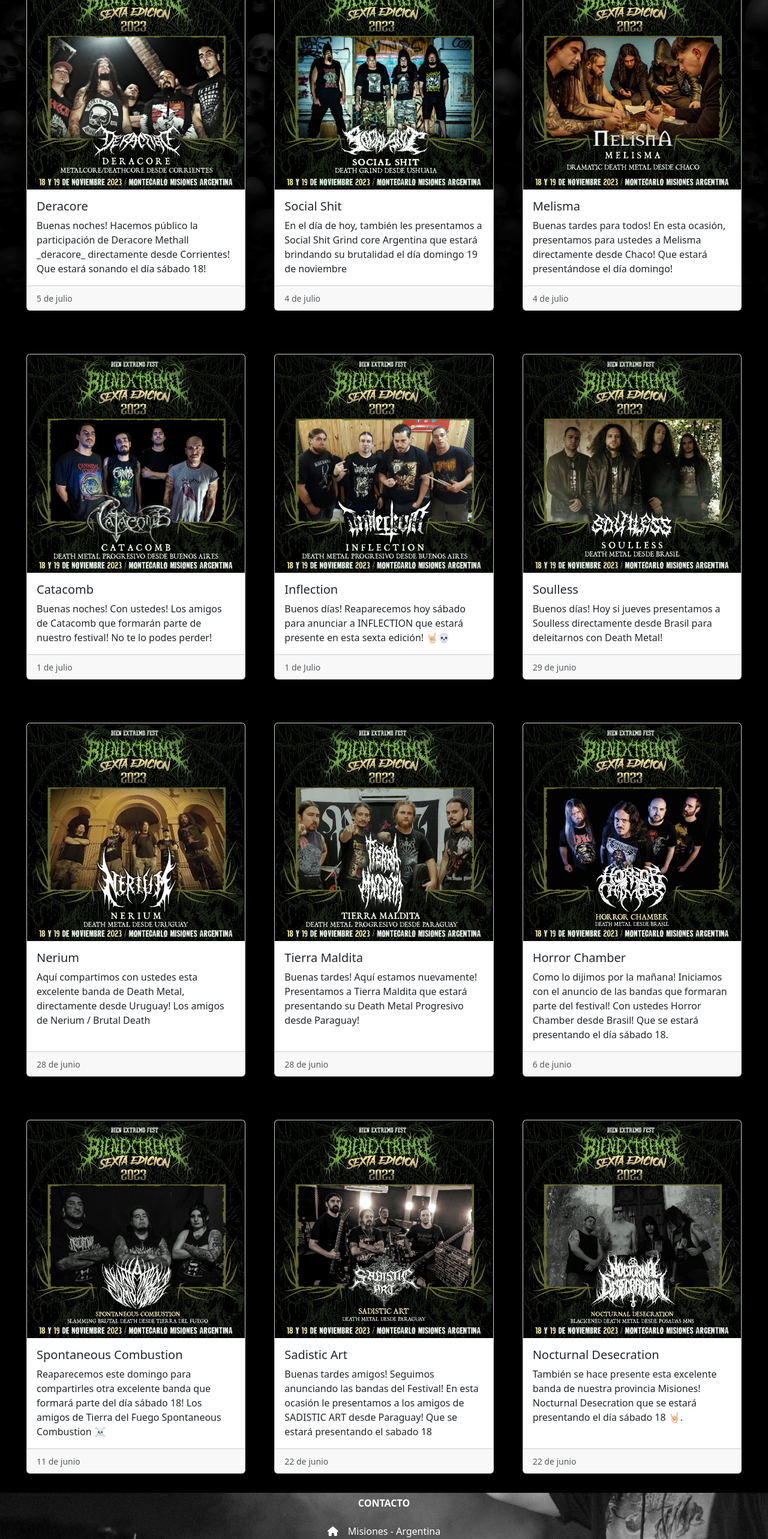
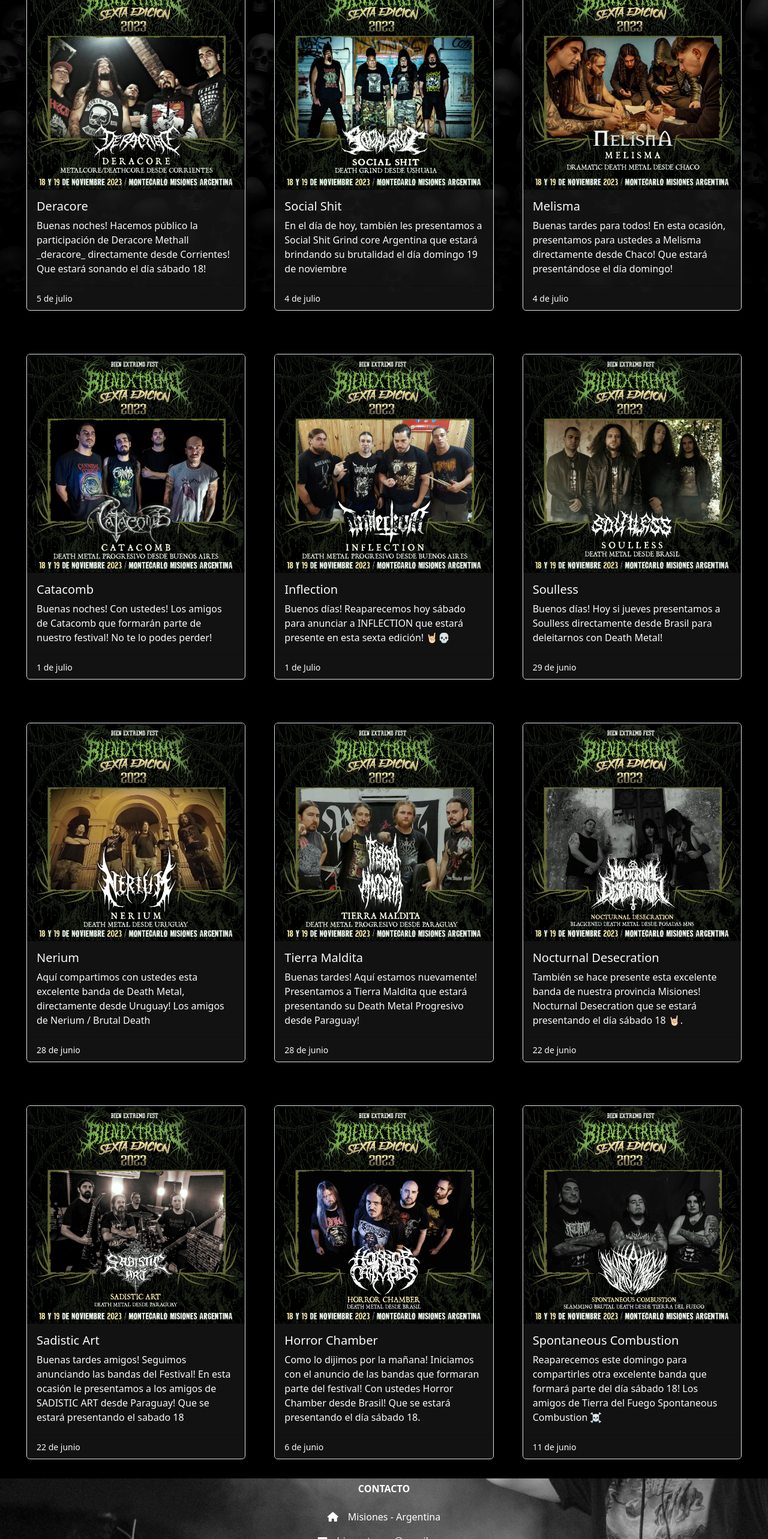
Before and after one commit to Devluciano77/bef, a React (Vite) app in the folder front/bef/: page /bandas in a window 1280 px wide. Shown: the part 234-2800 px from the top of the page at 60% size. Built offline with nearby package versions, Linux system fonts and the light colour scheme.

Commit message:
se modificaron componentes, estilos de las cards de las bandas y estilos de la cuenta regresiva

```diff
--- a/front/bef/src/components/CuentaRegresiva.jsx
+++ b/front/bef/src/components/CuentaRegresiva.jsx
@@ -30,24 +30,50 @@
   const { days, hours, minutes, seconds } = timeLeft;
 
   return (
-    <div id='' className='container text-center' >
-      <h1>Comienza en</h1>
-      <div className='row align-items-center simply-section'>
-        <div className='col'>
-          {days > 0 && <h2 className='simply-amount'>{`${days} dia${days > 1 ? 's' : ''}`}</h2>}
-        </div>
-        <div className='col'>
-          <h2 className='simply-amount'>{`${hours} hora${hours > 1 ? 's' : ''}`}</h2>
-        </div>
-        <div className='col'>
-          <h2 className='simply-amount'>{`${minutes} minuto${minutes > 1 ? 's' : ''}`}</h2>
-        </div>
-        <div className='col'>
-          <h2 className='simply-amount'>{`${seconds} segundo${seconds > 1 ? 's' : ''}`}</h2>
+<div id='' className='container text-center'>
+  <h1 className='mt-5 mb-5'>COMIENZA EN</h1>
+  <div className='row align-items-center mb-5'>
+    <div className='col-sm-6 col-md-3'>
+      <div className='card  border bg-transparent text-light'>
+        <div className='card-body'>
+          {days > 0 && (
+            <h2 className='simply-amount'>
+              <span className='number me-3'>{days}</span> día{days > 1 ? 's' : ''}
+            </h2>
+          )}
         </div>
       </div>
+    </div>
+    <div className='col-sm-6 col-md-3'>
+      <div className='card  border bg-transparent text-light'>
+        <div className='card-body'>
+          <h2 className='simply-amount'>
+            <span className='number me-3'>{hours}</span> hora{hours > 1 ? 's' : ''}
+          </h2>
+        </div>
+      </div>
+    </div>
+    <div className='col-sm-6 col-md-3'>
+      <div className='card  border bg-transparent text-light'>
+        <div className='card-body'>
+          <h2 className='simply-amount'>
+            <span className='number me-3'>{minutes}</span> minuto{minutes > 1 ? 's' : ''}
+          </h2>
+        </div>
+      </div>
+    </div>
+    <div className='col-sm-6 col-md-3'>
+      <div className='card  border bg-transparent text-light'>
+        <div className='card-body'>
+          <h2 className='simply-amount'>
+            <span className='number me-3'>{seconds}</span> segundo{seconds > 1 ? 's' : ''}
+          </h2>
+        </div>
+      </div>
+    </div>
+  </div>
+</div>
 
-    </div>
   );
 };
 
--- a/front/bef/src/components/bandasCard.jsx
+++ b/front/bef/src/components/bandasCard.jsx
@@ -16,8 +16,83 @@
 import '../styles/BandasCard.css'
 import Footer from "./footer";
 
-function BandasCard(){
-    return(
+function BandasCard() {
+  const bandas = [
+    {
+        img: band12,
+        title: "Deracore",
+        text: "Buenas noches! Hacemos público la participación de Deracore Methall _deracore_ directamente desde Corrientes! Que estará sonando el día sábado 18!",
+        date: "5 de julio"
+    },
+    {
+        img: band11,
+        title: "Social Shit",
+        text: "En el día de hoy, también les presentamos a Social Shit Grind core Argentina que estará brindando su brutalidad el día domingo 19 de noviembre",
+        date: "4 de julio"
+    },
+    {
+        img: band10,
+        title: "Melisma",
+        text: "Buenas tardes para todos! En esta ocasión, presentamos para ustedes a Melisma directamente desde Chaco! Que estará presentándose el día domingo!",
+        date: "4 de julio"
+    },
+    {
+        img: band9,
+        title: "Catacomb",
+        text: "Buenas noches! Con ustedes! Los amigos de Catacomb que formarán parte de nuestro festival! No te lo podes perder!",
+        date: "1 de julio"
+    },
+    {
+        img: band8,
+        title: "Inflection",
+        text: "Buenos días! Reaparecemos hoy sábado para anunciar a INFLECTION que estará presente en esta sexta edición! 🤘🏻💀",
+        date: "1 de Julio"
+    },
+    {
+        img: Band7,
+        title: "Soulless",
+        text: "Buenos días! Hoy si jueves presentamos a Soulless directamente desde Brasil para deleitarnos con Death Metal!",
+        date: "29 de junio"
+    },
+    {
+        img: Band6,
+        title: "Nerium",
+        text: "Aquí compartimos con ustedes esta excelente banda de Death Metal, directamente desde Uruguay! Los amigos de Nerium / Brutal Death",
+        date: "28 de junio"
+    },
+    {
+        img: Band5,
+        title: "Tierra Maldita",
+        text: "Buenas tardes! Aquí estamos nuevamente! Presentamos a Tierra Maldita que estará presentando su Death Metal Progresivo desde Paraguay!",
+        date: "28 de junio"
+    },
+    {
+        img: Band4,
+        title: "Nocturnal Desecration",
+        text: "También se hace presente esta excelente banda de nuestra provincia Misiones! Nocturnal Desecration que se estará presentando el día sábado 18 🤘🏻.",
+        date: "22 de junio"
+    },
+    {
+        img: Band3,
+        title: "Sadistic Art",
+        text: "Buenas tardes amigos! Seguimos anunciando las bandas del Festival! En esta ocasión le presentamos a los amigos de SADISTIC ART desde Paraguay! Que se estará presentando el sabado 18",
+        date: "22 de junio"
+    },
+    {
+        img: Band2,
+        title: "Horror Chamber",
+        text: "Como lo dijimos por la mañana! Iniciamos con el anuncio de las bandas que formaran parte del festival! Con ustedes Horror Chamber desde Brasil! Que se estará presentando el día sábado 18.",
+        date: "6 de junio"
+    },
+    {
+        img: Band1,
+        title: "Spontaneous Combustion",
+        text: "Reaparecemos este domingo para compartirles otra excelente banda que formará parte del día sábado 18! Los amigos de Tierra del Fuego Spontaneous Combustion ☠️",
+        date: "11 de junio"
+    }
+  ];
+
+  return (
     <>
       <div>
         <img src={Fond} className="img-fluid position-fixed" alt="portada"></img>
@@ -26,179 +101,25 @@
           <hr />
           <hr />
           <h1 className="mt-5">BANDAS CONFIRMADAS</h1>
-                <div id="container-cards" className="container-fluid" >
+          <div id="container-cards" className="container-fluid">
 
             <div className="row row-cols-1 row-cols-md-3 g-4 m-2">
-                    <div className="col p-4">
-                        <div className="card h-100">
+              {bandas.map((banda, index) => (
+                <div className="col p-4" key={index}>
+                  <div  className="card h-100 border bg-transparent text-light">
                     <div className="inner">
-                                <img src={band12} className="card-img-top" alt="..."/>
+                      <img src={banda.img} className="card-img-top" alt="..." />
                     </div>
-                        <div className="card-body">
-                            <h5 className="card-title">Deracore</h5>
-                            <p className="card-text">Buenas noches! Hacemos público la participación de Deracore Methall _deracore_ directamente desde Corrientes! Que estará sonando el día sábado 18!</p>
+                    <div id='transparentCard' className="card-body">
+                      <h5 className="card-title">{banda.title}</h5>
+                      <p className="card-text">{banda.text}</p>
                     </div>
-                        <div className="card-footer">
-                        <small className="text-body-secondary">5 de julio</small>
+                    <div id='transparentCard' className="card-footer">
+                      <small className="">{banda.date}</small>
                     </div>
                   </div>
                 </div>
-                    <div className="col p-4">
-                        <div className="card h-100">
-                            <div className="inner">
-                                <img src={band11} className="card-img-top" alt="..."/>
-                            </div>
-                        <div className="card-body">
-                            <h5 className="card-title">Social Shit</h5>
-                            <p className="card-text">En el día de hoy, también les presentamos a Social Shit Grind core Argentina que estará brindando su brutalidad el día domingo 19 de noviembre</p>
-                        </div>
-                        <div className="card-footer">
-                        <small className="text-body-secondary">4 de julio</small>
-                        </div>
-                        </div>
-                    </div>
-                    <div className="col p-4">
-                        <div className="card h-100">
-                            <div className="inner">
-                                <img src={band10} className="card-img-top" alt="..."/>
-                            </div>
-                        <div className="card-body">
-                            <h5 className="card-title">Melisma</h5>
-                            <p className="card-text">Buenas tardes para todos! En esta ocasión, presentamos para ustedes a Melisma directamente desde Chaco! Que estará presentándose el día domingo!</p>
-                        </div>
-                        <div className="card-footer">
-                        <small className="text-body-secondary">4 de julio</small>
-                        </div>
-                        </div>
-                    </div>
-                    <div className="col p-4">
-                        <div className="card h-100">
-                            <div className="inner">
-                                <img src={band9} className="card-img-top" alt="..."/>
-                            </div>
-                        <div className="card-body">
-                            <h5 className="card-title">Catacomb</h5>
-                            <p className="card-text">Buenas noches! Con ustedes! Los amigos de Catacomb que formarán parte de nuestro festival! No te lo podes perder!</p>
-                        </div>
-                        <div className="card-footer">
-                        <small className="text-body-secondary">1 de julio</small>
-                        </div>
-                        </div>
-                    </div>
-                    <div className="col p-4">
-                        <div className="card h-100">
-                            <div className="inner">
-                                <img src={band8} className="card-img-top" alt="..."/>
-                            </div>
-                        <div className="card-body">
-                            <h5 className="card-title">Inflection</h5>
-                            <p className="card-text">Buenos días! Reaparecemos hoy sábado para anunciar a INFLECTION que estará presente en esta sexta edición! 🤘🏻💀</p>
-                        </div>
-                        <div className="card-footer">
-                        <small className="text-body-secondary">1 de Julio</small>
-                        </div>
-                        </div>
-                    </div>
-                    <div className="col p-4">
-                        <div className="card h-100">
-                            <div className="inner">
-                                <img src={Band7} className="card-img-top" alt="..."/>
-                            </div>
-                        <div className="card-body">
-                            <h5 className="card-title">Soulless</h5>
-                            <p className="card-text">Buenos días! Hoy si jueves presentamos a Soulless directamente desde Brasil para deleitarnos con Death Metal!</p>
-                        </div>
-                        <div className="card-footer">
-                        <small className="text-body-secondary">29 de junio</small>
-                        </div>
-                        </div>
-                    </div>
-                    <div className="col p-4">
-                        <div className="card h-100">
-                            <div className="inner">
-                                <img src={Band6} className="card-img-top" alt="..."/>
-                            </div>
-                        <div className="card-body">
-                            <h5 className="card-title">Nerium</h5>
-                            <p className="card-text">Aquí compartimos con ustedes esta excelente banda de Death Metal, directamente desde Uruguay! Los amigos de Nerium / Brutal Death</p>
-                        </div>
-                        <div className="card-footer">
-                        <small className="text-body-secondary">28 de junio</small>
-                        </div>
-                        </div>
-                    </div>
-                    <div className="col p-4">
-                        <div className="card h-100">
-                            <div className="inner">
-                                <img src={Band5} className="card-img-top" alt="..."/>
-                            </div>
-                        <div className="card-body">
-                            <h5 className="card-title">Tierra Maldita</h5>
-                            <p className="card-text">Buenas tardes! Aquí estamos nuevamente! Presentamos a Tierra Maldita que estará presentando su Death Metal Progresivo desde Paraguay!</p>
-                        </div>
-                        <div className="card-footer">
-                            <small className="text-body-secondary">28 de junio</small>
-                        </div>
-                        </div>
-                    </div>
-                    <div className="col p-4">
-                        <div className="card h-100">
-                            <div className="inner">
-                                <img src={Band2} className="card-img-top" alt="..."/>
-                            </div>
-                        <div className="card-body">
-                        <h5 className="card-title">Horror Chamber</h5>
-                            <p className="card-text">Como lo dijimos por la mañana! Iniciamos con el anuncio de las bandas que formaran parte del festival!
-                            Con ustedes Horror Chamber desde Brasil! Que se estará presentando el día sábado 18.</p>
-                        </div>
-                        <div className="card-footer">
-                        <small className="text-body-secondary">6 de junio</small>
-                        </div>
-                        </div>
-                    </div>
-                    <div className="col p-4">
-                        <div className="card h-100">
-                            <div className="inner">
-                                <img src={Band1} className="card-img-top" alt="..."/>
-                            </div>
-                        <div className="card-body">
-                        <h5 className="card-title">Spontaneous Combustion</h5>
-                            <p className="card-text">Reaparecemos este domingo para compartirles otra excelente banda que formará parte del día sábado 18! Los amigos de Tierra del Fuego Spontaneous Combustion ☠️</p>
-                        </div>
-                        <div className="card-footer">
-                            <small className="text-body-secondary">11 de junio</small>
-                        </div>
-                        </div>
-                    </div>
-                    <div className="col p-4">
-                        <div className="card h-100">
-                            <div className="inner">
-                                <img src={Band3} className="card-img-top" alt="..."/>
-                            </div>
-                        <div className="card-body">
-                        <h5 className="card-title">Sadistic Art</h5>
-                            <p className="card-text">Buenas tardes amigos! Seguimos anunciando las bandas del Festival! En esta ocasión le presentamos a los amigos de SADISTIC ART desde Paraguay! Que se estará presentando el sabado 18</p>
-                        </div>
-                        <div className="card-footer">
-                            <small className="text-body-secondary">22 de junio</small>
-                        </div>
-                        </div>
-                    </div>
-                    <div className="col p-4">
-                        <div className="card h-100">
-                            <div className="inner">
-                                <img src={Band4} className="card-img-top" alt="..."/>
-                            </div>
-                        <div className="card-body">
-                            <h5 className="card-title">Nocturnal Desecration</h5>
-                            <p className="card-text">También se hace presente esta excelente banda de nuestra provincia Misiones! Nocturnal Desecration que se estará presentando el día sábado 18 🤘🏻.</p>
-                        </div>
-                        <div className="card-footer">
-                            <small className="text-body-secondary">22 de junio</small>
-                        </div>
-                        </div>
-                    </div>
-
+              ))}
             </div>
 
           </div>
--- a/front/bef/src/components/navbar.jsx
+++ b/front/bef/src/components/navbar.jsx
@@ -27,7 +27,7 @@
 
           <nav id='navbarContainer'  className={classnames('navbar', { 'navbar-bg-color': navbarBg }, 'fixed-top', 'navbar-expand-lg')}>
               <div className="container-fluid">
-                        <Link className="navbar-brand text-light letrasNav" to={"/"}>BE
+                  <Link className="navbar-brand text-light letrasNav" to={"/"}>BEF
                       {/* <img src={imgLogo} alt="Bootstrap" width="30" height="24" /> */}
                   </Link>
                   <button className="navbar-toggler  text-bg-secondary" type="button" data-bs-toggle="collapse" data-bs-target="#navbarNavDropdown" aria-controls="navbarNavDropdown" aria-expanded="false" aria-label="Toggle navigation" >
--- a/front/bef/src/styles/bandasCard.css
+++ b/front/bef/src/styles/bandasCard.css
@@ -8,6 +8,7 @@
     left: 0;
 }
 
+
 .inner:hover img{
     transform: scale(1.5);
 }
--- a/front/bef/src/styles/cuenta.css
+++ b/front/bef/src/styles/cuenta.css
@@ -1,64 +1,9 @@
 /* ? ----- Cuenta Regresiva ----- */
-#cuenta {
-	display: flex;
-	margin-bottom: 100px;
-}
 
-.simply-section {
-	background: rgb(25, 70, 39);
-    padding: 20px;
-    margin: 20px;
-	border-radius: 20px;
-	display: flex;
-}
 
 .simply-amount {
-    color: rgb(204, 184, 5);
+    color: rgb(255, 255, 255);
 	display: flex;
-	font-size: 40px;
     align-items: center;
 	justify-content: center;
 }
-
-.simply-word {
-	font-weight: 300;
-	font-size: 30px;
-    color: aliceblue;
-    align-items: center !important;
-	justify-content: center !important;
-}
-
-
-/* @media only screen and (max-width: 600px) {
-    #cuenta {
-        display: flex;
-        justify-content: center;
-        margin-bottom: 120px;
-    }
-
-    .simply-section {
-        background: rgb(25, 70, 39);
-        width: 50%;
-        margin: 0 10px;
-        border-radius: 5px;
-        display: flex;
-        align-items: center;
-        justify-content: center;
-    }
-
-    .simply-amount {
-        color: rgb(204, 184, 5);
-        display: flex;
-        font-size: 40px;
-        font-weight: 500;
-        align-items: center;
-        justify-content: center;
-    }
-
-    .simply-word {
-        font-weight: 250;
-        font-size: 20px;
-        color: aliceblue;
-    }
-
-} */
```
Lines whose indentation alone changed are shown as unchanged.
